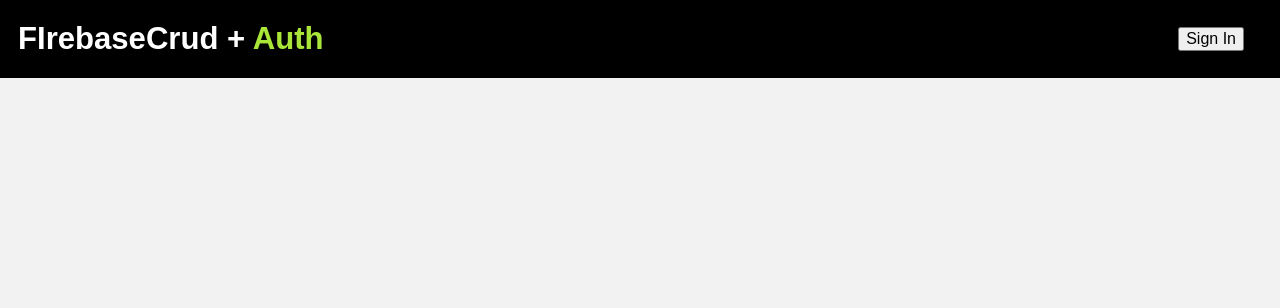
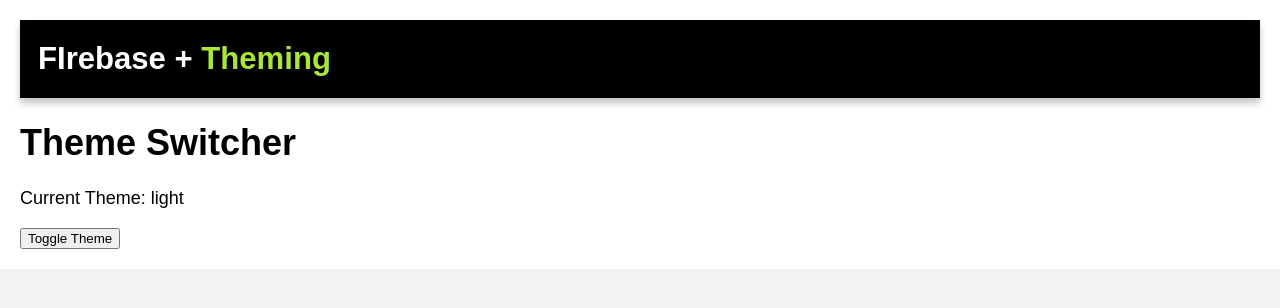
Before and after one commit to tanaliga100/firebase-100, a React (Vite) app: page / in a window 1280 px wide. Shown: the top 308 px of the page. Built offline with nearby package versions, Linux system fonts and the light colour scheme; no server answers.

Commit message:
add-theme

```diff
--- a/src/App.tsx
+++ b/src/App.tsx
@@ -1,94 +1,20 @@
-import { GoogleAuthProvider, signInWithPopup, signOut } from "firebase/auth";
-import { addDoc, collection } from "firebase/firestore";
-import { useEffect, useState } from "react";
 import styled from "styled-components";
 import Header from "./components/Header";
-import Modal from "./components/Modal";
-import { auth, db } from "./config/firebase.config";
+import { useTheme } from "./context/AuthContext";
 
 const App = () => {
-  const [displayName, setDisplayName] = useState<string | null>("");
-  const [photo, setPhoto] = useState<string | null>("");
-  const [authName, setAuthName] = useState("Sign In");
-  const [openModal, setOpenModal] = useState(false);
-
-  // on page load
-  useEffect(() => {
-    const storedData = localStorage.getItem("authData");
-    if (storedData) {
-      const { displayName, photo } = JSON.parse(storedData);
-      setDisplayName(displayName);
-      setPhoto(photo);
-      setAuthName("Logout");
-    }
-  }, []);
-
-  async function handleAuth() {
-    if (auth.currentUser) {
-      try {
-        await signOut(auth);
-        setDisplayName("");
-        setAuthName("Sign In");
-        setPhoto("");
-        localStorage.removeItem("authData");
-
-        await auth.signOut();
-      } catch (error) {
-        console.log("Error Logging out", error);
-      }
-    } else {
-      try {
-        const currentUser = await signInWithPopup(
-          auth,
-          new GoogleAuthProvider()
-        );
-        console.log("current", currentUser);
-
-        if (currentUser.user) {
-          setDisplayName(currentUser.user.displayName);
-          setAuthName("Logout");
-          setPhoto(currentUser.user.photoURL);
-        }
-        // persist data to storage
-        const authData = {
-          displayName: currentUser.user.displayName,
-          photo: currentUser.user.photoURL,
-        };
-        localStorage.setItem("authData", JSON.stringify(authData));
-
-        // create a users collection in the DB
-
-        const userCollectionRef = collection(db, "users");
-        await addDoc(userCollectionRef, {
-          uid: currentUser.user.uid,
-          displayName: currentUser.user.displayName,
-          photoURL: currentUser.user.photoURL,
-          email: currentUser.user.email,
-          createdAt: currentUser.user.metadata.creationTime,
-          lastLoginAt: currentUser.user.metadata.lastSignInTime,
-        });
-      } catch (error) {
-        console.log("Error", error);
-      }
-    }
-  }
+  const ctx = useTheme();
+  console.log("context", ctx);
 
   return (
-    <Main>
-      <Header
-        handleAuth={handleAuth}
-        displayName={displayName}
-        photo={photo}
-        authName={authName}
-      />
-      {openModal && (
-        <Overlay onClick={() => setOpenModal(false)}>
-          <ModalContent>
-            <Modal />
-          </ModalContent>
-        </Overlay>
-      )}
-    </Main>
+    <div className={`app ${ctx.theme}`}>
+      <Main>
+        <Header />
+      </Main>
+      <h1>Theme Switcher</h1>
+      <p>Current Theme: {ctx.theme}</p>
+      <button onClick={ctx.toggleTheme}>Toggle Theme</button>
+    </div>
   );
 };
 export default App;
@@ -97,22 +23,22 @@
   font-size: larger;
 `;
 
-const Overlay = styled.div`
-  position: fixed;
-  top: 0;
-  left: 0;
-  width: 100%;
-  height: 100%;
-  background-color: rgba(0, 0, 0, 0.5); // Semi-transparent black background
-  display: flex;
-  justify-content: center;
-  align-items: center;
-  z-index: 1000; // Ensure the overlay is above other content
-`;
+// const Overlay = styled.div`
+//   position: fixed;
+//   top: 0;
+//   left: 0;
+//   width: 100%;
+//   height: 100%;
+//   background-color: rgba(0, 0, 0, 0.5); // Semi-transparent black background
+//   display: flex;
+//   justify-content: center;
+//   align-items: center;
+//   z-index: 1000; // Ensure the overlay is above other content
+// `;
 
-const ModalContent = styled.div`
-  background-color: white;
-  padding: 20px;
-  border-radius: 10px;
-  box-shadow: 0 2px 10px rgba(0, 0, 0, 0.2);
-`;
+// const ModalContent = styled.div`
+//   background-color: white;
+//   padding: 20px;
+//   border-radius: 10px;
+//   box-shadow: 0 2px 10px rgba(0, 0, 0, 0.2);
+// `;
--- a/src/components/Header.tsx
+++ b/src/components/Header.tsx
@@ -1,45 +1,38 @@
 import styled from "styled-components";
+import { useTheme } from "../context/AuthContext";
 
 interface IProps {
-  handleAuth: () => void;
-  photo: string | null;
-  displayName: string | null;
-  authName: string | null;
+  handleAuth?: () => void;
+  photo?: string | null;
+  displayName?: string | null;
+  authName?: string | null;
 }
 
-const Header: React.FC<IProps> = (props) => {
-  console.log(props);
+const Header: React.FC<IProps> = () => {
+  const { theme } = useTheme();
 
   return (
-    <Wrapper>
+    <Wrapper theme={theme}>
       <h1>
-        FIrebaseCrud + <span>Auth</span>
+        FIrebase + <span>Theming</span>
       </h1>
-      <section>
-        {props.displayName && (
-          <span>
-            Welcome, <p>{props.displayName}</p>
-          </span>
-        )}
-        {props.photo && <img src={props.photo} width={30} height={30} />}
-        <button onClick={props.handleAuth}>{props.authName}</button>
-      </section>
     </Wrapper>
   );
 };
 
 export default Header;
 
-const Wrapper = styled.div`
+const Wrapper = styled.div<{ theme: string }>`
   display: flex;
   padding: 4rem;
   flex-direction: row;
   align-items: center;
   padding: 0 1rem;
+  box-shadow: 0 4px 6px rgba(0, 0, 0, 0.1), 0 6px 8px rgba(0, 0, 0, 0.15);
   justify-content: space-between;
-  background: black;
+  background: ${(props) => (props.theme === "light" ? "black" : "white")};
   font-size: larger;
-  color: white;
+  color: ${(props) => (props.theme === "light" ? "white" : "black")};
 
   span {
     color: #aae63a;
--- a/src/config/firebase.config.ts
+++ b/src/config/firebase.config.ts
@@ -29,7 +29,6 @@
   if (user === null) {
     console.log("No User");
   } else {
-    console.log(user);
-    return user;
+    console.log("User Logged out", user);
   }
 });
--- /dev/null
+++ b/src/context/AuthContext.tsx
@@ -0,0 +1,40 @@
+import React, { createContext, useContext, useState } from "react";
+
+type Theme = "light" | "dark";
+
+interface ThemeContextType {
+  theme: Theme;
+  toggleTheme: () => void;
+}
+
+const ThemeContext = createContext<ThemeContextType | undefined>(undefined);
+
+// provider
+export const ThemeProvider: React.FC<{ children: React.ReactNode }> = ({
+  children,
+}) => {
+  // states
+  const [theme, setTheme] = useState<Theme>("light");
+  const toggleTheme = () => {
+    setTheme((prevTheme) => (prevTheme === "light" ? "dark" : "light"));
+  };
+
+  // bundled
+  const values = {
+    theme: theme,
+    toggleTheme: toggleTheme,
+  };
+
+  return (
+    <ThemeContext.Provider value={values}>{children}</ThemeContext.Provider>
+  );
+};
+
+// hooks
+export const useTheme = () => {
+  const ctx = useContext(ThemeContext);
+  if (!ctx) {
+    throw new Error("Must be used within theme provider");
+  }
+  return ctx;
+};
--- a/src/index.css
+++ b/src/index.css
@@ -78,3 +78,19 @@
   background-color: rgba(128, 128, 128, 0.103);
   color: white;
 }
+
+.light {
+  background-color: white;
+  color: black;
+}
+
+.dark {
+  background-color: black;
+  color: white;
+}
+
+.app {
+  font-family: Arial, sans-serif;
+  padding: 20px;
+  transition: background-color 0.9s, color 0.9s;
+}
--- a/src/main.tsx
+++ b/src/main.tsx
@@ -1,5 +1,10 @@
 import ReactDOM from "react-dom/client";
 import App from "./App.tsx";
+import { ThemeProvider } from "./context/AuthContext.tsx";
 import "./index.css";
 
-ReactDOM.createRoot(document.getElementById("root")!).render(<App />);
+ReactDOM.createRoot(document.getElementById("root")!).render(
+  <ThemeProvider>
+    <App />
+  </ThemeProvider>
+);
```
Also changed, not shown: src/App2.tsx (added, +118 -0 lines).
